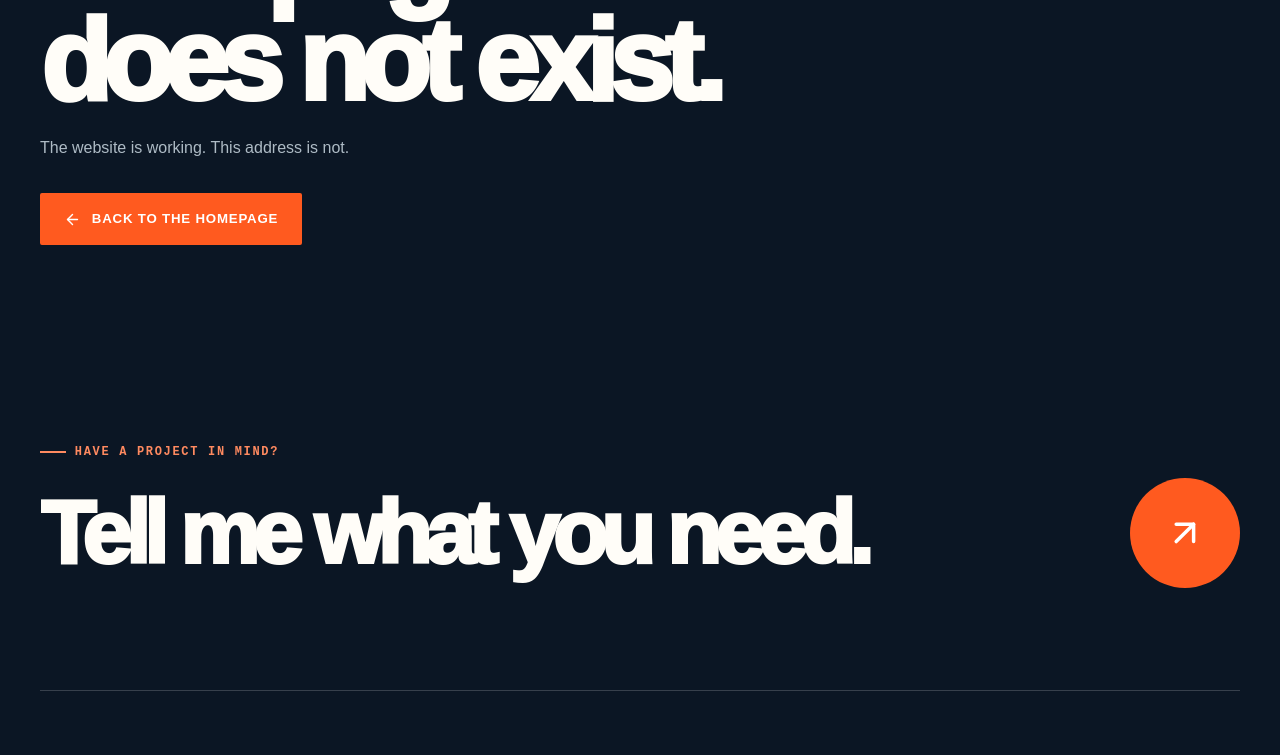
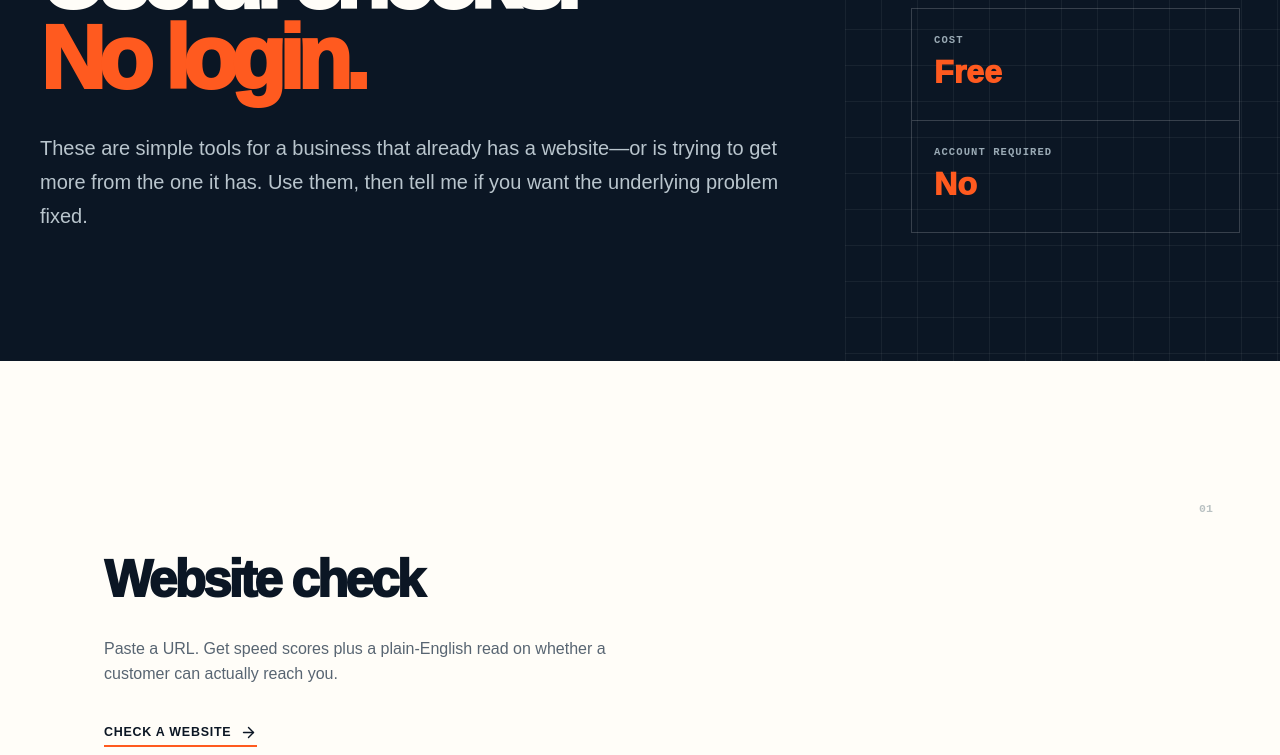
Before and after one commit to CRMwebsolution/yoursitesolution-co, a Next.js app: page /tools in a window 1280 px wide. Before the commit this address had no page. Shown: the part 300-1055 px from the top of the page. Built offline with nearby package versions, Linux system fonts and the light colour scheme.

Commit message:
Add free tools index page.

```diff
--- /dev/null
+++ b/app/tools/page.tsx
@@ -0,0 +1,61 @@
+import type { Metadata } from "next";
+import Link from "next/link";
+import { ArrowRight } from "lucide-react";
+import { CtaBanner } from "@/components/cta-banner";
+import { PageHero } from "@/components/page-hero";
+import { tools } from "@/config/tools";
+
+export const metadata: Metadata = {
+  title: "Free website tools",
+  description:
+    "Free tools for small-business websites: a speed and contact check, a review-request text, and a busywork check.",
+};
+
+export default function ToolsPage() {
+  return (
+    <main id="main-content">
+      <PageHero
+        eyebrow="Free tools"
+        title={
+          <>
+            Useful checks. <em>No login.</em>
+          </>
+        }
+        description="These are simple tools for a business that already has a website—or is trying to get more from the one it has. Use them, then tell me if you want the underlying problem fixed."
+        aside={
+          <div className="hero-aside-stack">
+            <p>
+              <span>Cost</span>
+              <strong>Free</strong>
+            </p>
+            <p>
+              <span>Account required</span>
+              <strong>No</strong>
+            </p>
+          </div>
+        }
+      />
+
+      <section className="section">
+        <div className="shell tool-index-grid">
+          {tools.map((tool) => (
+            <article key={tool.slug} className="service-panel">
+              <div className="service-number">{tool.number}</div>
+              <h3>{tool.name}</h3>
+              <p>{tool.summary}</p>
+              <Link className="text-link" href={tool.href}>
+                {tool.action} <ArrowRight aria-hidden="true" />
+              </Link>
+            </article>
+          ))}
+        </div>
+      </section>
+
+      <CtaBanner
+        eyebrow="The tool is the start"
+        title="If the check shows a problem, I can build the fix."
+        text="A basic website starts at $300. A 3–5 page site starts at $750. You approve the preview before you pay."
+      />
+    </main>
+  );
+}
```
